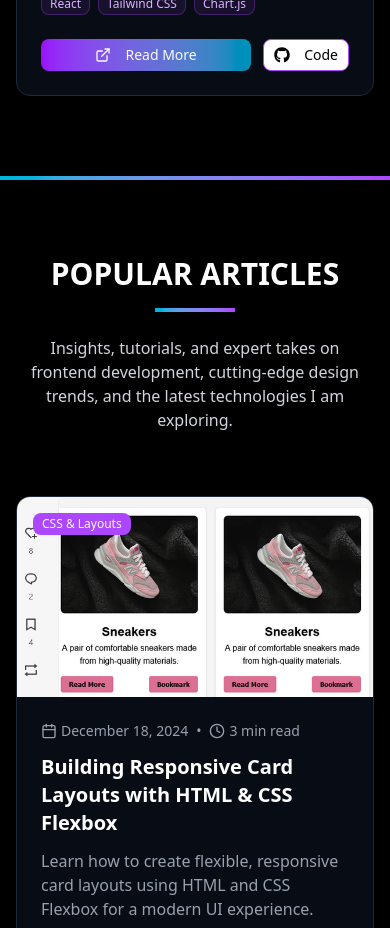
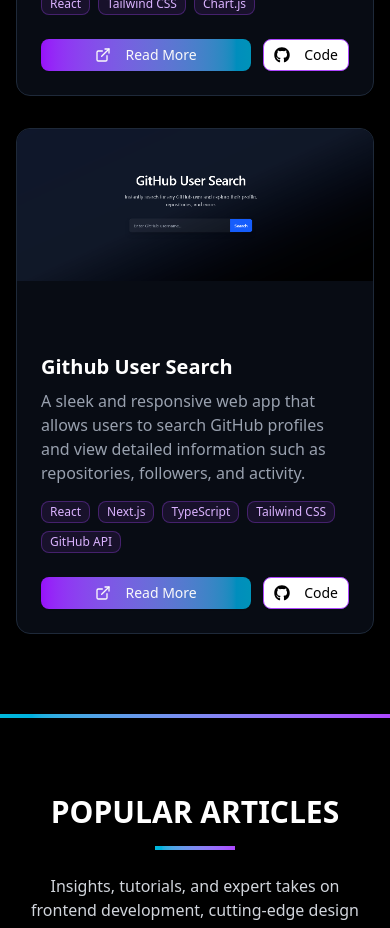
Before and after one commit to Majeedatwahab/My-Portfolio, a Next.js app: page / in a window 390 px wide. Shown: the part 7520-8448 px from the top of the page. Built offline with nearby package versions, Linux system fonts and the light colour scheme.

Commit message:
Added a new project "Github User Search"

```diff
--- a/app/components/Header.jsx
+++ b/app/components/Header.jsx
@@ -42,12 +42,12 @@
                 </Link>
 
                 {/* Desktop Navigation */}
-                <nav className="hidden md:flex space-x-6 lg:space-x-8">
+                <nav className="hidden md:flex space-x-6 lg:space-x-8 ">
                     {["home", "about", "skills", "projects", "blog", "contact",].map((item) => (
                         <button
                             key={item}
                             onClick={() => scrollToSection(item)}
-                            className="text-gray-300 hover:text-white uppercase text-xs sm:text-sm lg:text-base tracking-wider transition-colors"
+                            className="text-gray-300 hover:text-white uppercase text-xs sm:text-sm lg:text-base tracking-wider transition-colors cursor-pointer"
                         >
                             {item}
                         </button>
@@ -73,7 +73,7 @@
                             <button
                                 key={item}
                                 onClick={() => scrollToSection(item)}
-                                className="text-gray-300 hover:text-white uppercase text-base sm:text-lg tracking-wider transition-colors"
+                                className="text-gray-300 hover:text-white uppercase text-base sm:text-lg tracking-wider transition-colors cursor-pointer"
                             >
                                 {item}
                             </button>
--- a/app/components/Projects.jsx
+++ b/app/components/Projects.jsx
@@ -84,7 +84,22 @@
             "githubUrl": "https://github.com/Majeedatwahab/medical-dashboard",
             "fullDescription":
                 "The Virtual Medical Assistant Dashboard offers a user-friendly and interactive interface for managing patient data, medical records, and appointment scheduling. It features dynamic charts and real-time updates to ensure smooth tracking of appointments, patient history, and medical tasks. Ideal for healthcare professionals, this dashboard enhances efficiency and provides a seamless digital solution to manage medical practices."
+        },
+
+        {
+
+            "id": 7,
+            "title": "Github User Search",
+            "description": "A sleek and responsive web app that allows users to search GitHub profiles and view detailed information such as repositories, followers, and activity.",
+            "image": "/assets/github-user-search.png",
+            "category": "web",
+            "technologies": ["React", "Next.js", "TypeScript", "Tailwind CSS", "GitHub API", ],
+            "demoUrl": "https://github-user-search-xi-orcin.vercel.app/",
+            "githubUrl": "https://github.com/Majeedatwahab/github-user-search",
+            "fullDescription": "The GitHub User Search app provides an intuitive way to explore GitHub profiles in real-time. Users can search for any GitHub username and instantly view details such as profile info, repositories, followers, and following count. Built with React and styled using Tailwind CSS, the application is fully responsive and optimized for a smooth user experience. With clean UI and dynamic data fetching from the GitHub API, this project demonstrates practical API integration, responsive design, and modern front-end development practices."
         }
+
+
 
 
     ];
--- a/app/projects/[id]/page.jsx
+++ b/app/projects/[id]/page.jsx
@@ -97,7 +97,23 @@
         "features": "Patient data management, appointment scheduling, treatment plan tracking, real-time notifications, interactive charts for patient statistics.",
         "TechnicalHurdles": "Integrating real-time data updates and ensuring smooth performance across all features.",
         "LessonsLearned": "Gained experience in building complex, data-driven dashboards and optimizing user experience for healthcare environments."
+    },
+
+    {
+        "id": 7,
+        "title": "GitHub User Search",
+        "description": "A responsive web app that allows users to search GitHub profiles and view detailed information such as repositories, followers, and activity.",
+        "image": "/assets/github-user-search.png",
+        "fullDescription": "The GitHub User Search app provides an intuitive interface for exploring GitHub profiles. Users can enter a GitHub username and instantly view profile details, repositories, followers, and following stats. Built with React and Tailwind CSS, the application is fully responsive and optimized for smooth performance. API integration ensures real-time data fetching from GitHub, while clean UI design enhances the overall user experience.",
+        "technologies": ["React", "Next.js", "TypeScript", "Tailwind CSS", "GitHub API",],
+        "demoUrl": "https://github-user-search-xi-orcin.vercel.app/",
+        "githubUrl": "https://github.com/Majeedatwahab/github-user-search",
+        "purpose": "To practice API integration, responsive design, and modern front-end development workflows while building a practical tool for exploring GitHub profiles.",
+        "features": "Search by GitHub username, real-time data fetching via GitHub API, profile overview with repositories and followers, responsive UI across devices, error handling for invalid usernames.",
+        "TechnicalHurdles": "Managing API rate limits and ensuring smooth rendering of dynamic data from GitHub.",
+        "LessonsLearned": "Strengthened skills in API integration, responsive design, and error handling while improving user experience with clean and maintainable code."
     }
+
 
 
 ];
```
Also changed, not shown: public/assets/github-user-search.png (added).
